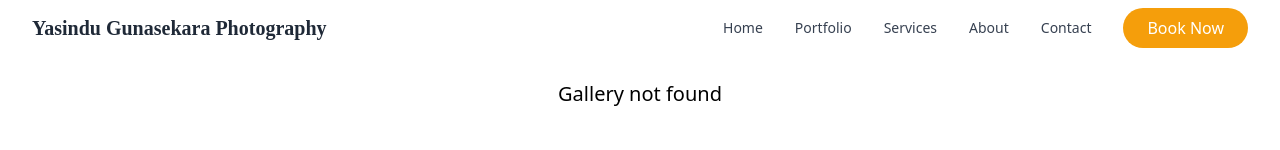
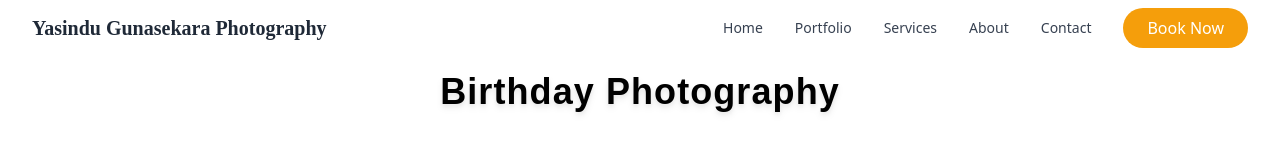
Before and after one commit to yasindugunasekara/yasindu-gunasekara-photography, a React (Vite) app: page /gallery/1 in a window 1280 px wide. Before the commit this address had no page. Shown: the top 150 px of the page. Built offline with nearby package versions, Linux system fonts and the light colour scheme.

Commit message:
add final gallery page and responise

```diff
--- a/src/components/Portfolio.tsx
+++ b/src/components/Portfolio.tsx
@@ -64,11 +64,11 @@ const Portfolio: React.FC = () => {
             <div
               key={image.id}
               className="relative group cursor-pointer overflow-hidden rounded-2xl aspect-square"
-              onClick={() => openGallery(image.category)}
+              onClick={() => openGallery(image.id)}
             >
               <img
-                src={image.src}
-                alt={image.alt}
+                src={image && image.images.length > 0 ? image.images[0].src : ""}
+                alt={`Image ${image?.id}`}
                 className="w-full h-full object-cover transition-transform duration-500 group-hover:scale-110"
               />
               <div className="absolute inset-0 bg-black bg-opacity-0 group-hover:bg-opacity-60 transition-all duration-300 flex items-center justify-center">
--- a/src/data/index.ts
+++ b/src/data/index.ts
@@ -1,5 +1,4 @@
 import { Service, PortfolioImage } from '../types';
-
 
 export const services: Service[] = [
 
@@ -52,60 +51,92 @@ export const services: Service[] = [
 export const portfolioImages: PortfolioImage[] = [
   {
     id: '1',
-    src: 'dist/assets/highlightShots/tharushiShoot/DSC00192.jpg',
     alt: 'Birthday Photography',
-    category: 'portrait'
+    category: 'portrait',
+    images: [
+      { id: 1, src: "../dist/assets/highlightShots/tharushiShoot/DSC00192.jpg" },
+      { id: 2, src: "../dist/assets/highlightShots/tharushiShoot/DSC00286-2.jpg" },
+      { id: 3, src: "../dist/assets/highlightShots/tharushiShoot/DSC00176.jpg" },
+      { id: 4, src: "../dist/assets/highlightShots/tharushiShoot/DSC00301.jpg" },
+      { id: 5, src: "../dist/assets/highlightShots/tharushiShoot/DSC00178.jpg" },
+      { id: 6, src: "../dist/assets/highlightShots/tharushiShoot/DSC00190.jpg" }
+    ]
   },
   {
-    id: '2',
-    src: 'dist/assets/highlightShots/vishmiShoot/1.jpg',
-    alt: 'Tamil vibe Photography',
-    category: 'portrait'
+    id:2,
+    alt:'Tamil vibe Photography',
+    category:'portrait',
+    images: [
+      { id: 1, src: "../dist/assets/highlightShots/vishmiShoot/1.jpg" },
+      { id: 2, src: "../dist/assets/highlightShots/vishmiShoot/4.jpg" },
+      { id: 3, src: "../dist/assets/highlightShots/vishmiShoot/5.jpg" },
+      { id: 4, src: "../dist/assets/highlightShots/vishmiShoot/6.jpg" },
+      { id: 5, src: "../dist/assets/highlightShots/vishmiShoot/9.jpg" },
+      { id: 6, src: "../dist/assets/highlightShots/vishmiShoot/13.jpg" }
+    ]
   },
   {
-    id: '3',
-    src: 'dist/assets/highlightShots/gampahaAkkaShoot/DSC09983-2.jpg',
-    alt: 'Anniversary Photography',
-    category: 'portrait'
+    id:3,
+    alt:'Anniversary Photography',
+    category:'portrait',
+    images: [
+      { id: 1, src: "../dist/assets/highlightShots/gampahaAkkaShoot/3 .jpg" }
+      ,
+        { id: 2, src: "../dist/assets/highlightShots/gampahaAkkaShoot/4..jpg" },
+        { id: 3, src: "../dist/assets/highlightShots/gampahaAkkaShoot/5.jpg" },
+        { id: 4, src: "../dist/assets/highlightShots/gampahaAkkaShoot/9.jpg" },
+        { id: 5, src: "../dist/assets/highlightShots/gampahaAkkaShoot/13.jpg" },
+        { id: 6, src: "../dist/assets/highlightShots/gampahaAkkaShoot/DSC09973.jpg" },
+        { id: 7, src: "../dist/assets/highlightShots/gampahaAkkaShoot/DSC09983-2.jpg" }
+    ]
   },
   {
-    id: '4',
-    src: 'dist/assets/highlightShots/landscape/DSC07870.jpg',
-    alt: 'Beach Photography',
-    category: 'landscape'
+    id:4,
+    alt:'Wildlife Photography',
+    category:'wildlife',
+    images: [
+      { id: 1, src: "../dist/assets/highlightShots/wildlifeShoot/DSC07257.jpg" },
+      { id: 2, src: "../dist/assets/service-portfolio-photos/DSC07976.jpg" },
+    ]
     },
     {
-    id: '5',
-    src: 'dist/assets/highlightShots/wildlifeShoot/DSC07257.jpg',
-    alt: 'Wildlife Photography',
-    category: 'wildlife'
+    id:5,
+    alt:'Beach Photography',
+    category:'landscape',
+    images: [
+      { id: 1, src: "../dist/assets/highlightShots/landscape/DSC07870.jpg" }]
     },
     {
-    id: '6',
-    src: 'dist/assets/highlightShots/streetShoot/street.jpg',
-    alt: 'Street Photography',
-    category: 'street'
+    id:6,
+    alt:'University Of Moratuwa Photography',
+    category:'landscape',
+    images: [
+      { id: 1, src: "../dist/assets/highlightShots/uomShoot/DSC09751.jpg" }]
     },
     {
-    id: '7',
-    src: '/dist/assets/service-portfolio-photos/DSC07834.jpg',
-    alt: 'Astro Photography',
-    category: 'astro'
+    id:7,
+    alt:'Street Photography',
+    category:'street',
+    images: [
+      { id: 1, src: "../dist/assets/service-portfolio-photos/DSC07117.jpg" }]
     },
     {
-    id: '8',
-    src: 'dist/assets/highlightShots/wildlifeShoot/DSC07976.jpg',
-    alt: 'Wildlife Photography',
-    category: 'wildlife'
+    id:8,
+    alt:'Astro Photography',
+    category:'astro',
+    images: [
+      { id: 1, src: "../dist/assets/service-portfolio-photos/DSC07834.jpg" }]
     },
     {
-    id: '9',
-    src: 'dist/assets/highlightShots/uomShoot/DSC09751.jpg',
-    alt: 'University of Moratuwa Photography',
-    category: 'landscape'
+    id:9,
+    alt:'Model Photography',
+    category:'portrait',
+    images: [
+      { id: 1, src: "../dist/assets/highlightShots/modelShoot/DSC09805.jpg" }]
     }
 
-];
+
+  ]
 
 
 // Gallery data
--- a/src/pages/GalleryPage.tsx
+++ b/src/pages/GalleryPage.tsx
@@ -1,13 +1,11 @@
 import React, { useEffect } from "react";
 import { useParams } from "react-router-dom";
-import { galleries } from "../data/";
-import { portfolioImages} from "../data";
+import { portfolioImages } from "../data/"; // Update import
 
 const GalleryPage: React.FC = () => {
   const { id } = useParams<{ id: string }>();
-  const gallery = galleries.find((g) => g.id === id);
+  const gallery = portfolioImages.find((g) => String(g.id) === String(id));
 
-  // Scroll to top on page load
   useEffect(() => {
     window.scrollTo({ top: 0, behavior: "smooth" });
   }, []);
@@ -18,17 +16,27 @@ const GalleryPage: React.FC = () => {
 
   return (
     <div className="max-w-7xl mx-auto px-6 py-12">
-      <h1 className="text-3xl font-bold mb-8 text-center">{gallery.title}</h1>
+      <br/>
+      <h1
+        className="text-4xl font-bold mb-10 text-center text-black tracking-wide drop-shadow-md"
+        style={{
+          fontFamily: "'Playfair Display', 'Montserrat', Arial, sans-serif",
+          letterSpacing: "0.03em",
+        }}
+      >
+        {gallery.alt}
+      </h1>
       <div className="grid grid-cols-1 sm:grid-cols-2 md:grid-cols-3 gap-6">
         {gallery.images.map((img) => (
                 <div
                 key={img.id}
-            className="aspect-[3/4] rounded-xl overflow-hidden shadow-lg transition-transform"
+                className="aspect-[3/4] rounded-xl overflow-hidden shadow-lg transition-transform cursor-pointer hover:scale-105"
+                title="Click to view full image"
                 >
                 <img
                   src={img.src}
-              alt={img.alt}
-              className="w-full h-full object-cover"
+                  alt={gallery.alt}
+                  className="w-full h-full object-cover transition-transform duration-200 hover:scale-105"
                 />
                 </div>
         ))}
--- a/src/types/index.ts
+++ b/src/types/index.ts
@@ -5,12 +5,14 @@ export interface Service {
   image: string;
 }
 
-export interface PortfolioImage {
+interface PortfolioImage {
   id: string;
   src: string;
   alt: string;
   category: string;
+  images?: { id: number; src: string }[];
 }
+
 
 export interface Award {
   id: string;
```
Lines whose indentation alone changed are shown as unchanged.
